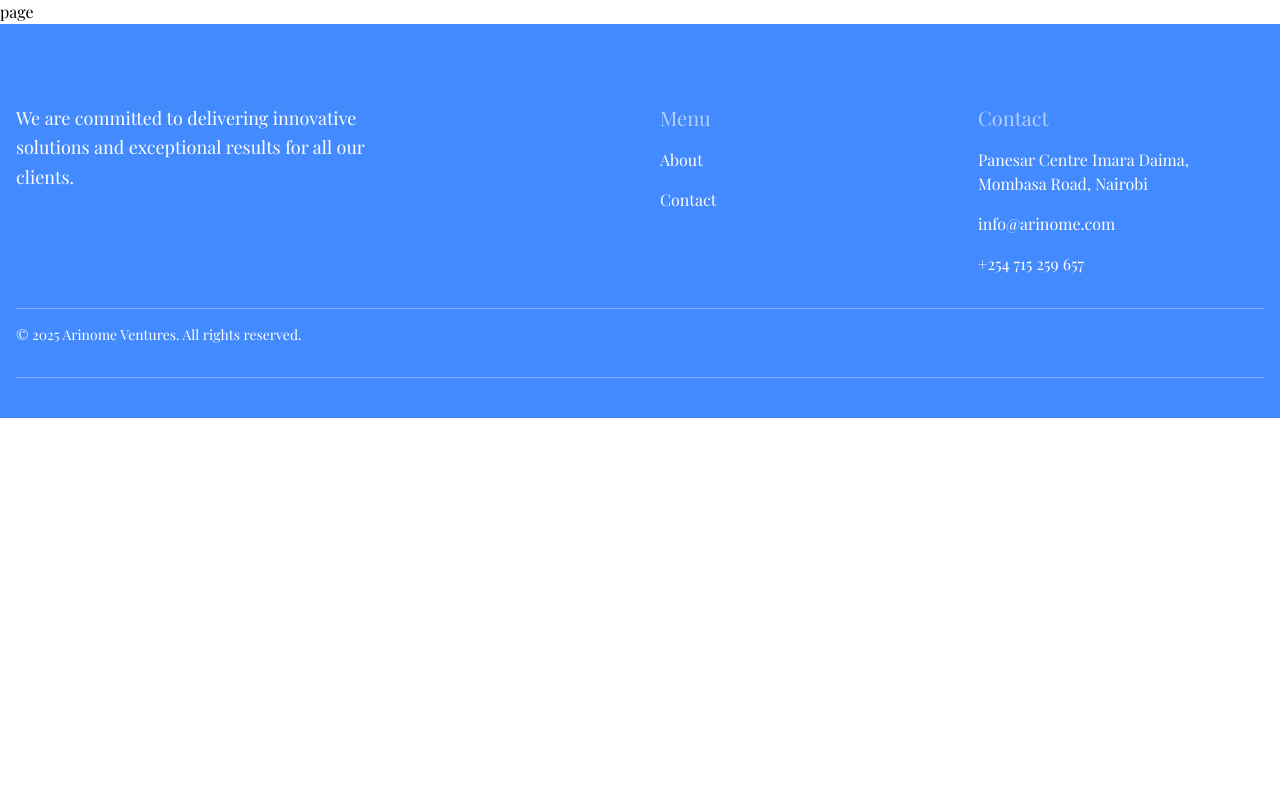
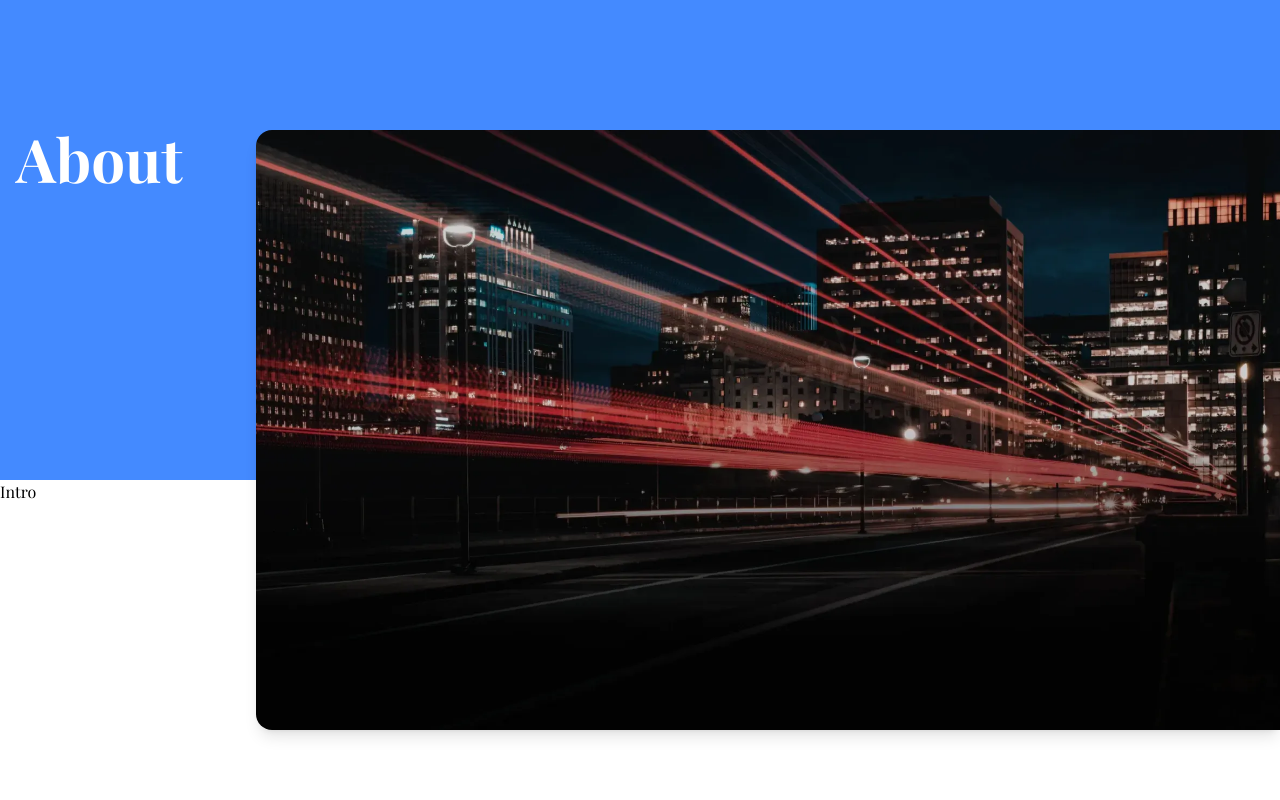
Before and after one commit to ngachadavid/arinome, a Next.js app: page /about in a window 1280 px wide. Shown: the top 800 px of the page. Built offline with nearby package versions, Linux system fonts and the light colour scheme.

Commit message:
about page hero section

```diff
--- a/app/(pages)/about/page.jsx
+++ b/app/(pages)/about/page.jsx
@@ -1,7 +1,12 @@
+import Intro from '@/components/about/Intro'
+import PageHero from '@/components/global/PageHero'
 import React from 'react'
 
 export default function page() {
   return (
-    <div>page</div>
+    <>
+    <PageHero />
+    <Intro />
+    </>
   )
 }
--- /dev/null
+++ b/components/about/Intro.jsx
@@ -0,0 +1,7 @@
+import React from 'react'
+
+export default function Intro() {
+  return (
+    <div className='bg-white h-screen'>Intro</div>
+  )
+}
--- /dev/null
+++ b/components/global/PageHero.jsx
@@ -0,0 +1,33 @@
+import React from 'react'
+
+export default function PageHero() {
+  return (
+    <section className="relative">
+      {/* Hero Background */}
+      <div className="bg-[#448AFF] h-[60vh] 2xl:h-screen">
+        <div className="max-w-[1280px] px-4 2xl:px-0 mx-auto flex flex-col md:flex-row justify-between h-ll text-white">
+
+          {/* Heading */}
+          <h1 className="mt-20 md:mt-32 2xl:mt-40 text-3xl md:text-6xl font-bold text-start md:text-left">
+            About
+          </h1>
+
+          {/* Paragraph */}
+          <p className="mt-6 md:mt-32 2xl:mt-40 w-full md:w-[50%] 2xl:w-[30%] text-lg md:text-2xl leading-relaxed font-semibold text-start md:text-left">
+            Learn about the company's mission, guiding principles, and leadership spearheaded by a team of experts.
+          </p>
+
+        </div>
+      </div>
+
+      {/* Overlapping Image */}
+      <div className="absolute bottom-[-200px] md:bottom-[-250px] right-0 w-[90%] md:w-[80%] z-50">
+        <img
+          src="/homepage/hero.webp"
+          alt="About us"
+          className="rounded-l-2xl shadow-lg object-cover w-full h-[400px] md:h-[600px]"
+        />
+      </div>
+    </section>
+  )
+}
```
